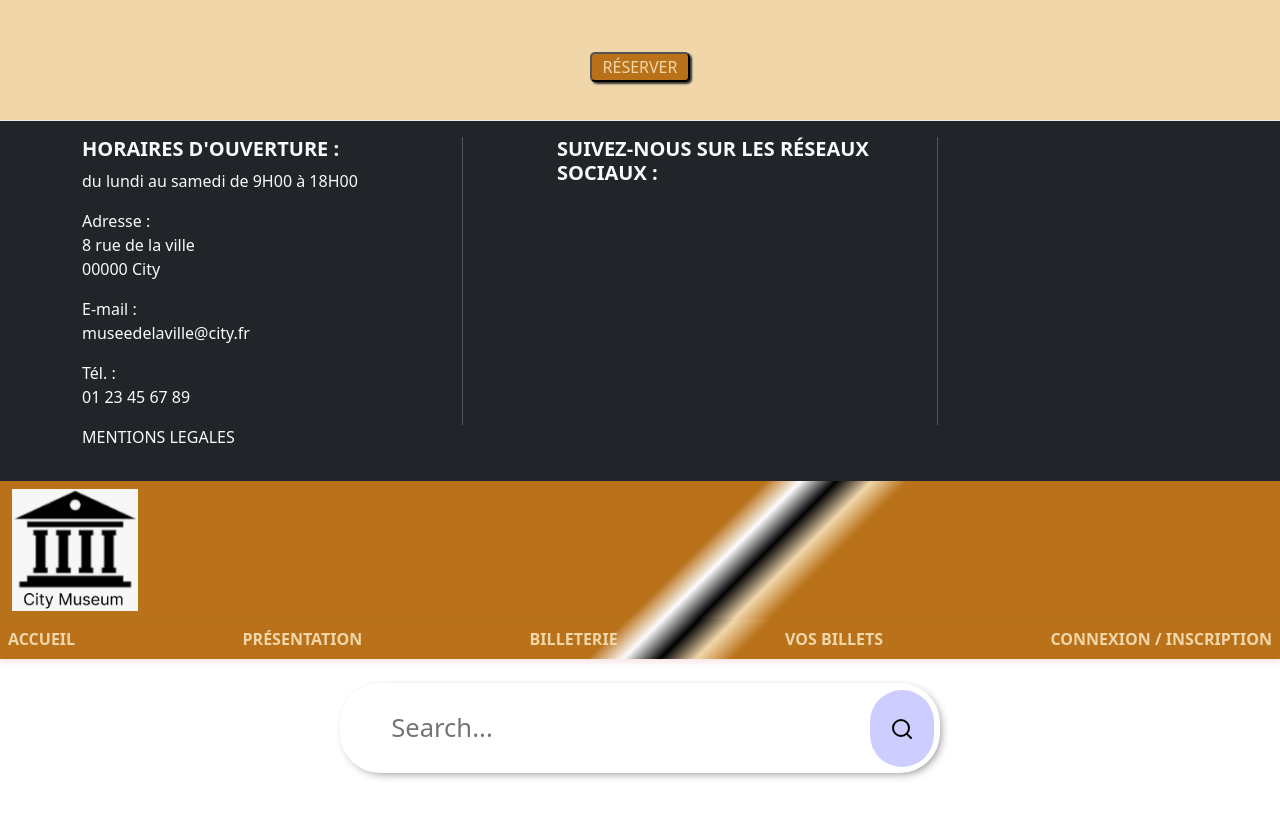
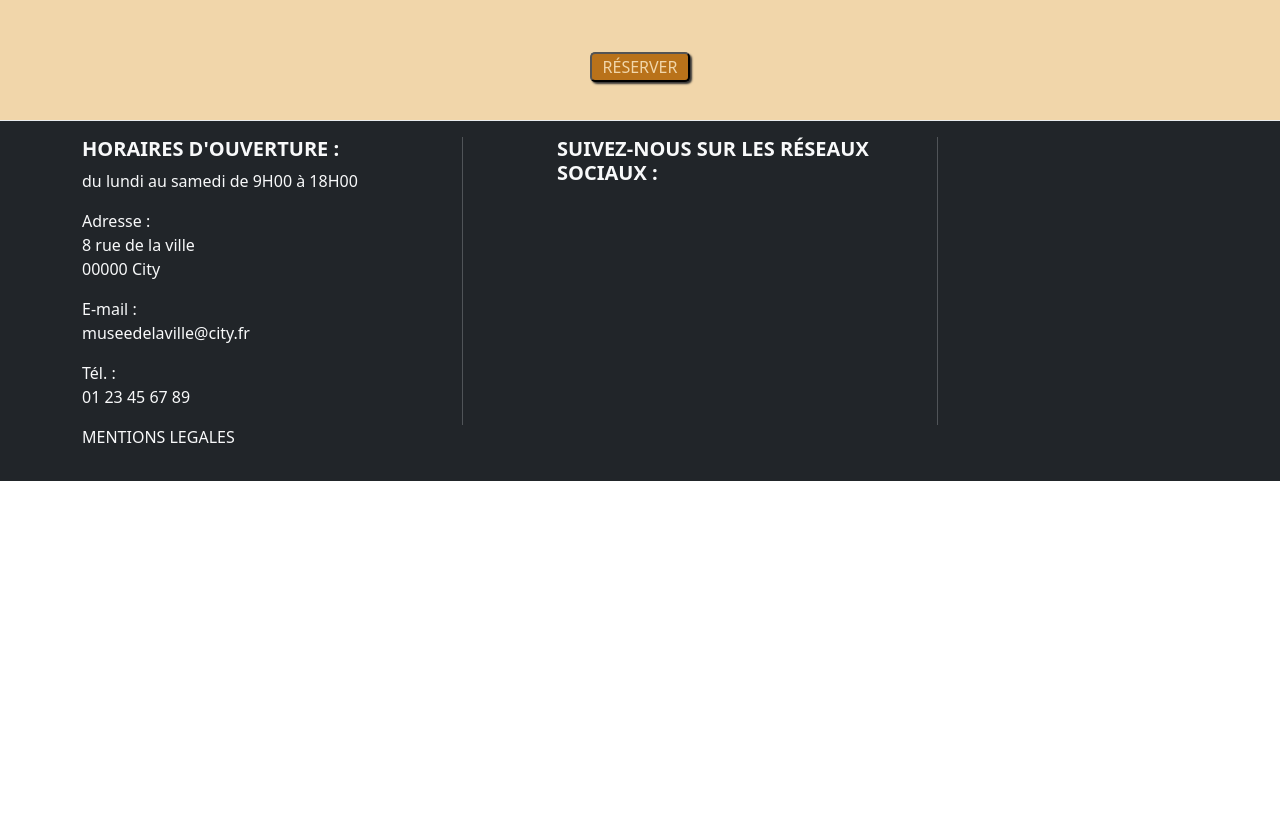
Before and after one commit to challenge-studi/web-museum, an Angular app: page / in a window 1280 px wide. Shown: the part 940-1758 px from the top of the page. After the commit the page ends 1421 px from the top, so only its background shows below. Built offline with nearby package versions, Linux system fonts and the light colour scheme.

Commit message:
♻️ Deleted header searchbar doublon

```diff
--- a/src/app/app.component.html
+++ b/src/app/app.component.html
@@ -1,9 +1,3 @@
-<main class="main">
-  <div>
-    <app-header></app-header>
-    <router-outlet></router-outlet>
-    <app-footer></app-footer>
-  </div>
-  <app-header />
-  <app-searchbar />
-</main>
+<app-header></app-header>
+<router-outlet></router-outlet>
+<app-footer></app-footer>
```
